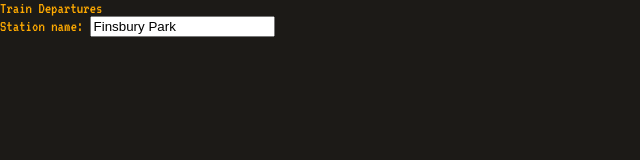
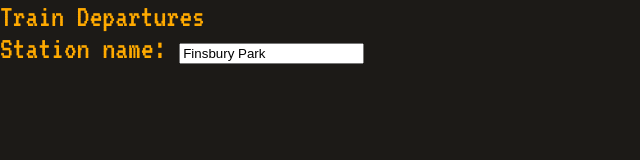
Before and after one commit to FAC-Sixteen/week5-trains, a website: page public/index.html in a window 1280 px wide. Shown: the whole page, without its empty margins (0-640 px from the left). Drawn offline with Linux system fonts and the light colour scheme.

Commit message:
make font larger

```diff
--- a/public/styles.css
+++ b/public/styles.css
@@ -1,5 +1,6 @@
 body {
-    background-color: hsl(30, 10%, 10%);
-    color: hsl(40, 100%, 50%);
-    font-family: 'VT323', monospace;
+  background-color: hsl(30, 10%, 10%);
+  color: hsl(40, 100%, 50%);
+  font-family: "VT323", monospace;
+  font-size: 2em;
 }
```
